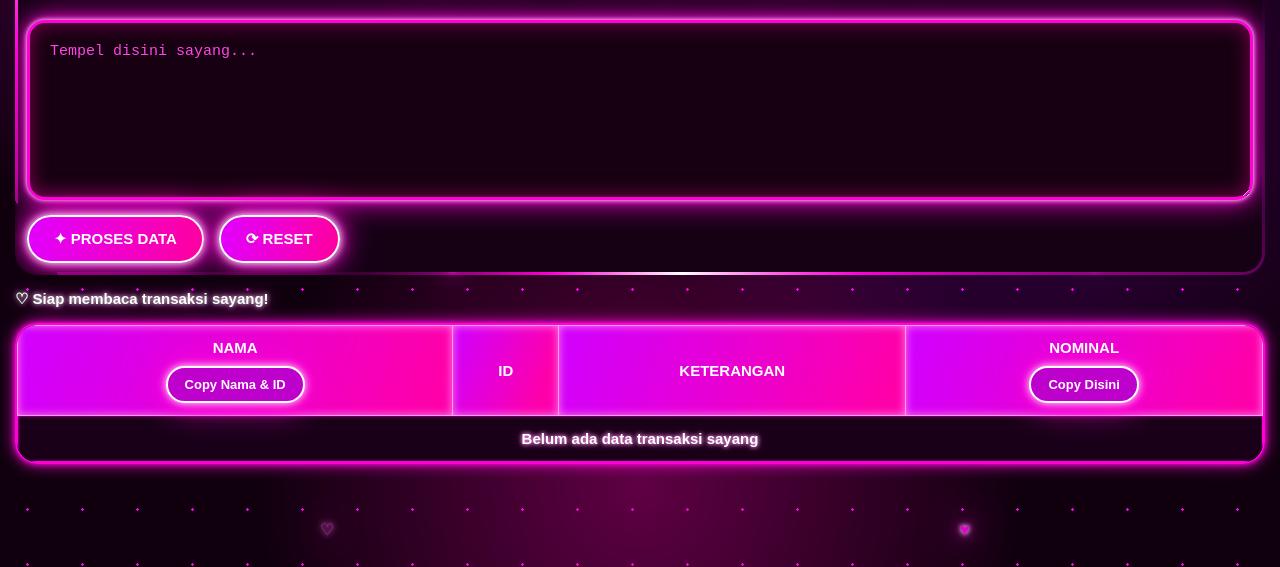
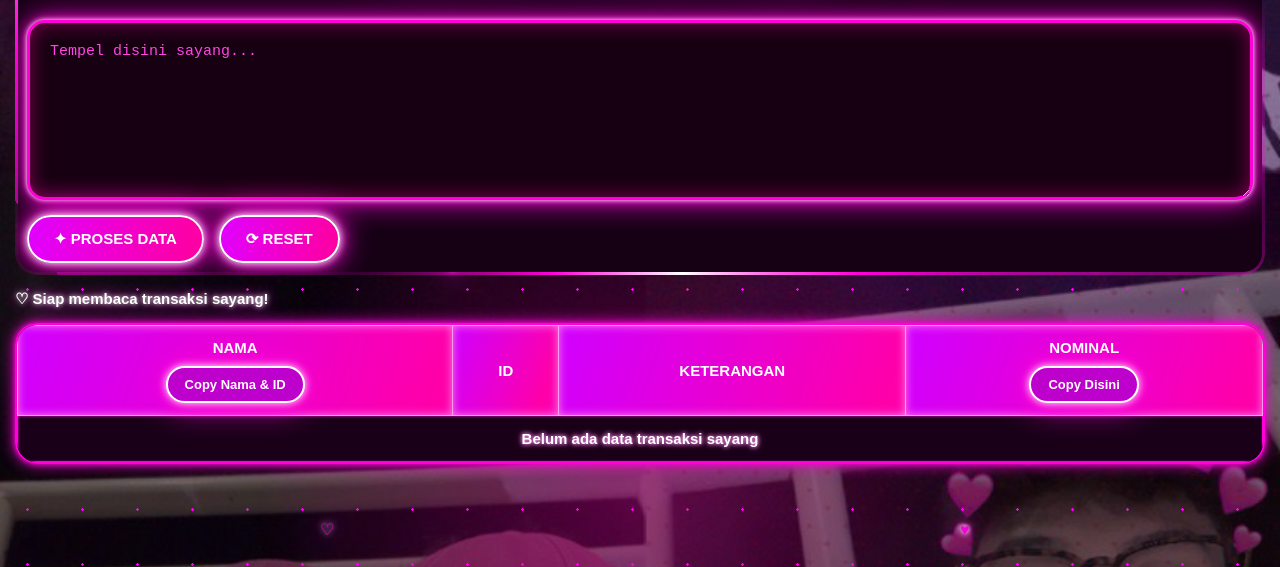
Before and after one commit to chiwis-design/chiwiss.cw, a plain HTML site: page index.html in a window 1280 px wide. Shown: the part 233-800 px from the top of the page. Drawn offline with Linux system fonts and the light colour scheme.

Commit message:
Change body background to image with gradient
Updated body background to include an image and gradient overlay.

```diff
--- a/style.css
+++ b/style.css
@@ -11,6 +11,18 @@ body {
   color: white;
   font-family: Arial, sans-serif;
   overflow-x: hidden;
+}
+
+body {
+    background-image:
+        linear-gradient(rgba(12, 0, 15, 0.40), rgba(12, 0, 15, 0.60)),
+        url("background.jpg");
+
+    background-size: cover;
+    background-position: center;
+    background-repeat: no-repeat;
+    background-attachment: fixed;
+    min-height: 100vh;
 }
 
 /* BACKGROUND NEON */
```
